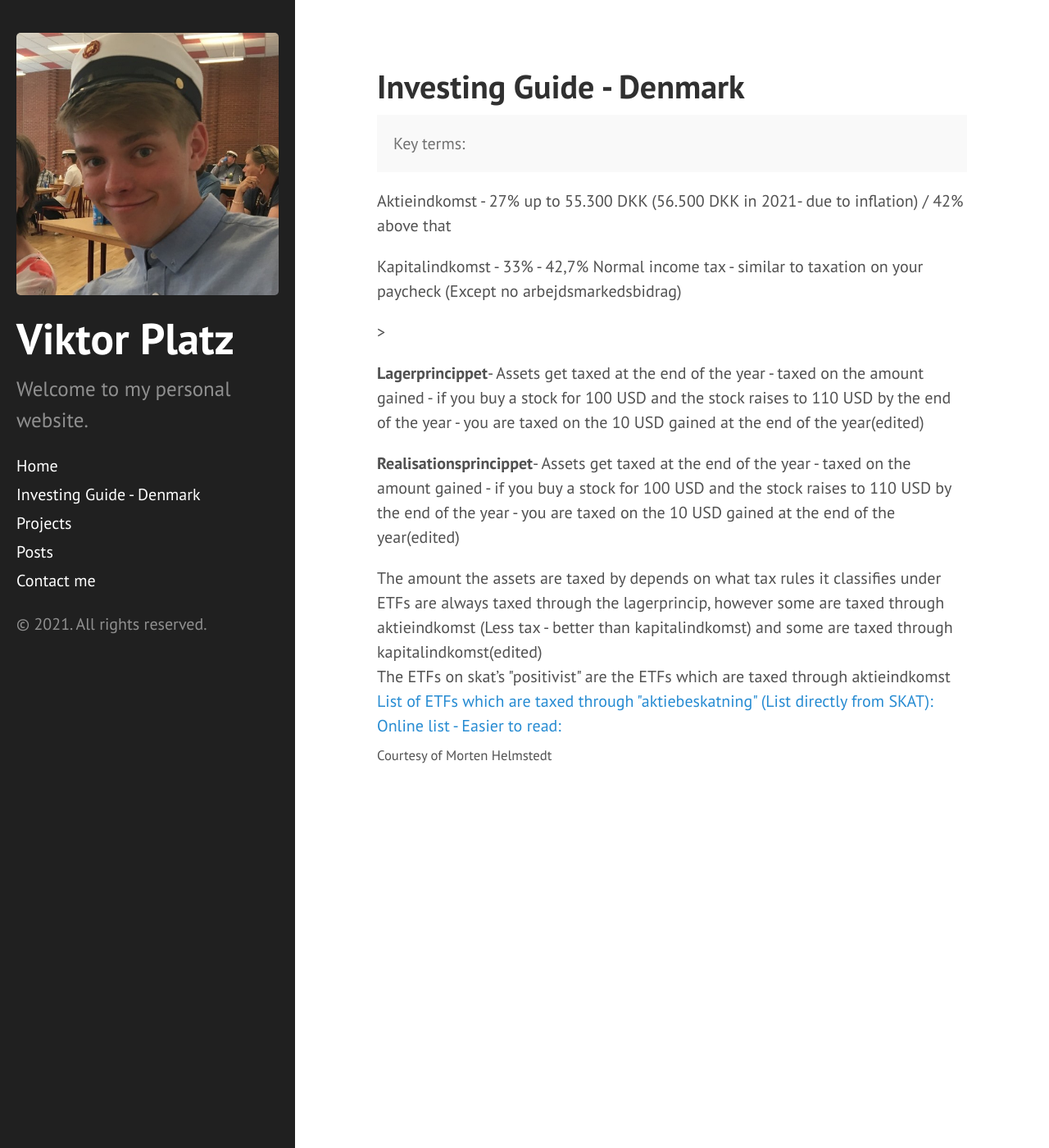
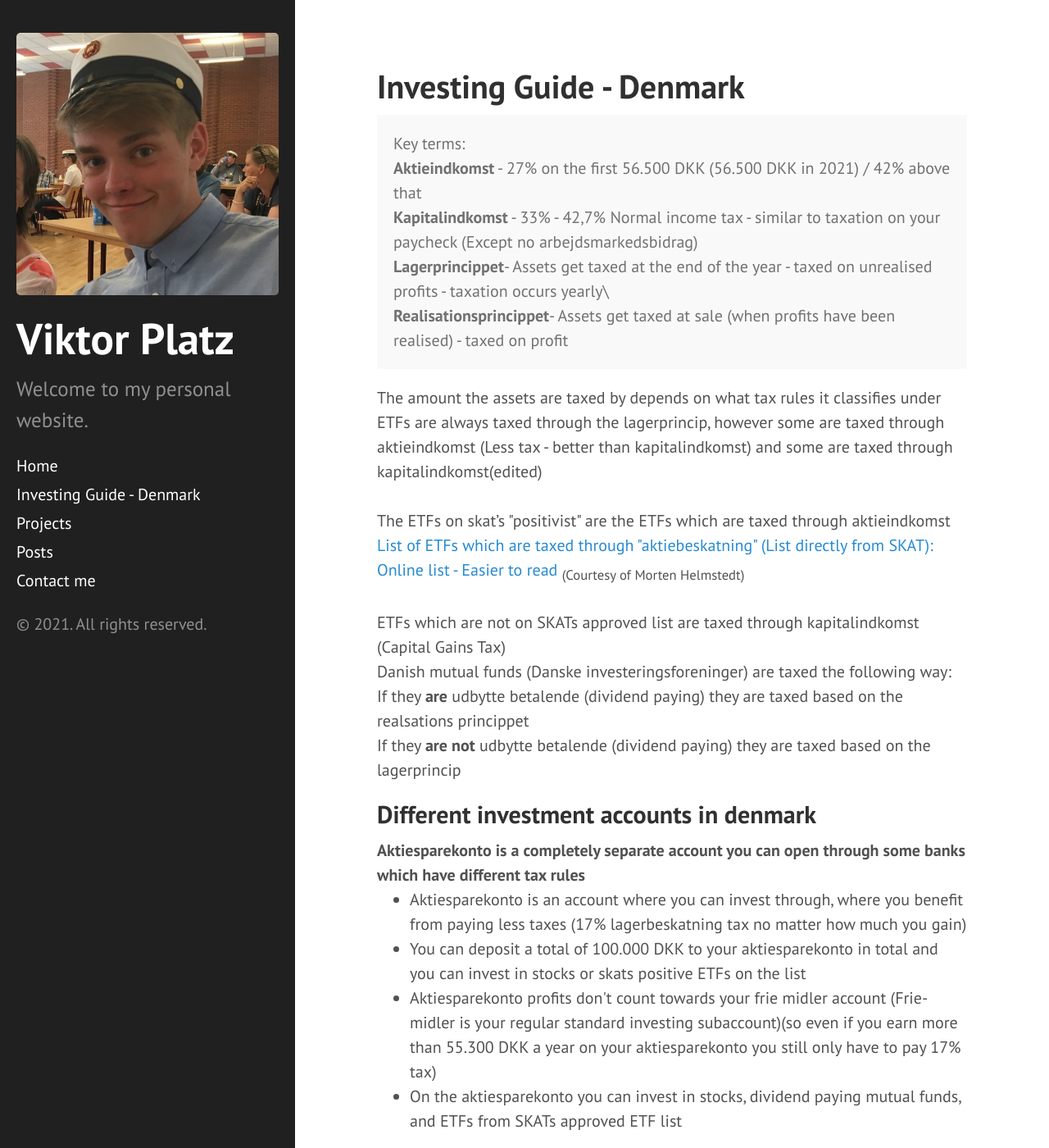
Before and after one commit to ViktorPlatz/redviktor.github.io, a Jekyll site: the page built from investingguide.html, in a window 1280 px wide and 1400 px high. Shown: the whole window at 82% size. Built offline with Jekyll 4.4.1, drawn with Linux system fonts in a browser that asks for light colours; some of the changed text lies outside the part shown.

Commit message:
Added text for investment guide

```diff
--- a/investingguide.html
+++ b/investingguide.html
@@ -5,23 +5,75 @@ title: Investing Guide - Denmark
 
 <p class="message">
   Key terms:<br>
-    <p>Aktieindkomst - 27% up to 55.300 DKK (56.500 DKK in 2021- due to inflation) / 42% above that</p>
-
-    <p>Kapitalindkomst - 33% - 42,7% Normal income tax - similar to taxation on your paycheck (Except no arbejdsmarkedsbidrag)</p>>
+    <b>Aktieindkomst</b> - 27% on the first 56.500 DKK (56.500 DKK in 2021) / 42% above that
+    <br>
+    <b>Kapitalindkomst</b> - 33% - 42,7% Normal income tax - similar to taxation on your paycheck (Except no arbejdsmarkedsbidrag)
+    <br>
+    <b>Lagerprincippet</b>- Assets get taxed at the end of the year - taxed on unrealised profits - taxation occurs yearly\
+    <br>
+    <b>Realisationsprincippet</b>- Assets get taxed at sale (when profits have been realised) - taxed on profit
 </p>
-
-<p><b>Lagerprincippet</b>- Assets get taxed at the end of the year - taxed on the amount gained - if you buy a stock for 100 USD and the stock raises to 110 USD by the end of the year
-- you are taxed on the 10 USD gained at the end of the year(edited)</p>
-
-<p><b>Realisationsprincippet</b>- Assets get taxed at the end of the year - taxed on the amount gained - if you buy a stock for 100 USD and the stock raises to 110 USD by the end of the year
-- you are taxed on the 10 USD gained at the end of the year(edited)</p>
 
 The amount the assets are taxed by depends on what tax rules it classifies under<br>
 
-ETFs are always taxed through the lagerprincip, however some are taxed through aktieindkomst (Less tax - better than kapitalindkomst) and some are taxed through kapitalindkomst(edited)<br>
+ETFs are always taxed through the lagerprincip, however some are taxed through aktieindkomst (Less tax - better than kapitalindkomst) and some are taxed through kapitalindkomst(edited)<br><br>
 
 The ETFs on skat’s "positivist" are the ETFs which are taxed through aktieindkomst<br>
 
 <a href="https://skat.dk/getfile.aspx?id=145013&type=xlsx">List of ETFs which are taxed through "aktiebeskatning" (List directly from SKAT):</a><br>
-<a href="https://wallnot.dk/stocks/">Online list - Easier to read:</a><br>
-<sub>Courtesy of </sub> <sub href="https://wallnot.dk/stocks/">Morten Helmstedt</sub><br>
+<a href="https://wallnot.dk/stocks/">Online list - Easier to read</a>
+<sub>(Courtesy of </sub> <sub href="https://wallnot.dk/stocks/">Morten Helmstedt)</sub><br><br>
+
+
+ETFs which are not on SKATs approved list are taxed through kapitalindkomst (Capital Gains Tax)<br>
+
+<p>Danish mutual funds (Danske investeringsforeninger) are taxed the following way:<br>
+If they <b>are</b> udbytte betalende (dividend paying) they are taxed based on the realsations princippet<br>
+If they <b>are not</b> udbytte betalende (dividend paying) they are taxed based on the lagerprincip</p>
+
+<h2>Different investment accounts in denmark</h2>
+
+<b>Aktiesparekonto is a completely separate account you can open through some banks which have different tax rules</b>
+<ul>
+<li>Aktiesparekonto is an account where you can invest through, where you benefit from paying less taxes (17% lagerbeskatning tax no matter how much you gain)</li>
+<li>You can deposit a total of 100.000 DKK to your aktiesparekonto in total and you can invest in stocks or skats positive ETFs on the list</li>
+<li>Aktiesparekonto profits don't count towards your frie midler account (Frie-midler is your regular standard investing subaccount)(so even if you earn more than 55.300 DKK a year on your aktiesparekonto you still only have to pay 17% tax)</li>
+<li>On the aktiesparekonto you can invest in stocks, dividend paying mutual funds, and ETFs from SKATs approved ETF list</li>
+</ul>
+
+<b>Aldersopsparing is a retirement account in denmark (Similar to Roth IRA in the US)</b>
+<ul>
+<li>In the aldersopsparing you pay 15.3% tax every year, through the lagerprincip</li>
+<li>In the Aldersopsparing you can deposit a maximum of 5,400 DKK a year, however, when you have 5 years or less until you retire, you can deposit 52,400 DKK yearly</li>
+<li>If you do decide to withdraw your funds from the account before your retirement age - you have to pay a <b>20% fee</b> on all the funds in the account</li>
+<li>In your aldersopsparing you can invest in all standard types of investment products (ETFs have to follow the UCITS regulatory framework)</li><br>
+</ul>
+
+<b>Ratepension is a retirement account in denmark (Similar to a 401k in america)</b>
+<ul>
+<li>In your ratepension account you pay 15.3% tax every year, through the lagerprincip</li>
+<li>In your ratepension account you can deposit a maximum of 58,500 DKK a year. This amount is <b>TAX DEDUCTIBLE</b></li>
+<li>If you withdraw your funds before your retirement age - you pay a <b>60% fee</b> on all the funds in the account</li>
+<li>In your ratepension you can invest in all standard types of investment products (ETFs have to follow the UCITS regulatory framework)</li>
+</ul>
+
+<b>Børneopsparing is an investment account for children between the ages of 0-14</b>
+<ul>
+<li>In a børneopsparing account you pay 0% in taxes</li>
+<li>In a børneopsparing account you can deposit a maximum of 6,000 DKK a year (changes with inflation) and a maximum amount of 72,000 DKK (You can only pay into the account until the age of 14)</li>
+<li>The børneopsparing account <b>can be</b> withdrawn at the age of 14 and <b>has to be</b> withdrawn by the age of 21</li>
+<li>In a børneopsparing account you can invest in all standard types of investment products (ETFs have to follow the UCITS regulatory framework)</li>
+</ul>
+
+<b>Livrente is a "retirement account" similar to the ratepension - some would argue that it is closer to an insurance product than a retirement account</b>
+<ul>
+<li>NEEDS TO BE FINISHED!</li>
+</ul>
+
+<b>Kapitalpension was the old name for the aldersopsparing and has been discontinued - It is no longer possible to pay into this account.</b>
+
+<h3>Overview of different accounts:</h3>
+<img src="\images\investmentaccountoverview.jpg" alt="Investment account overview"><br>
+<sub>Courtesy of Neovitami</sub>
+
+<h3>What should I invest in?</h3>
```
Also changed, not shown: images/investmentaccountoverview.jpg (added).
